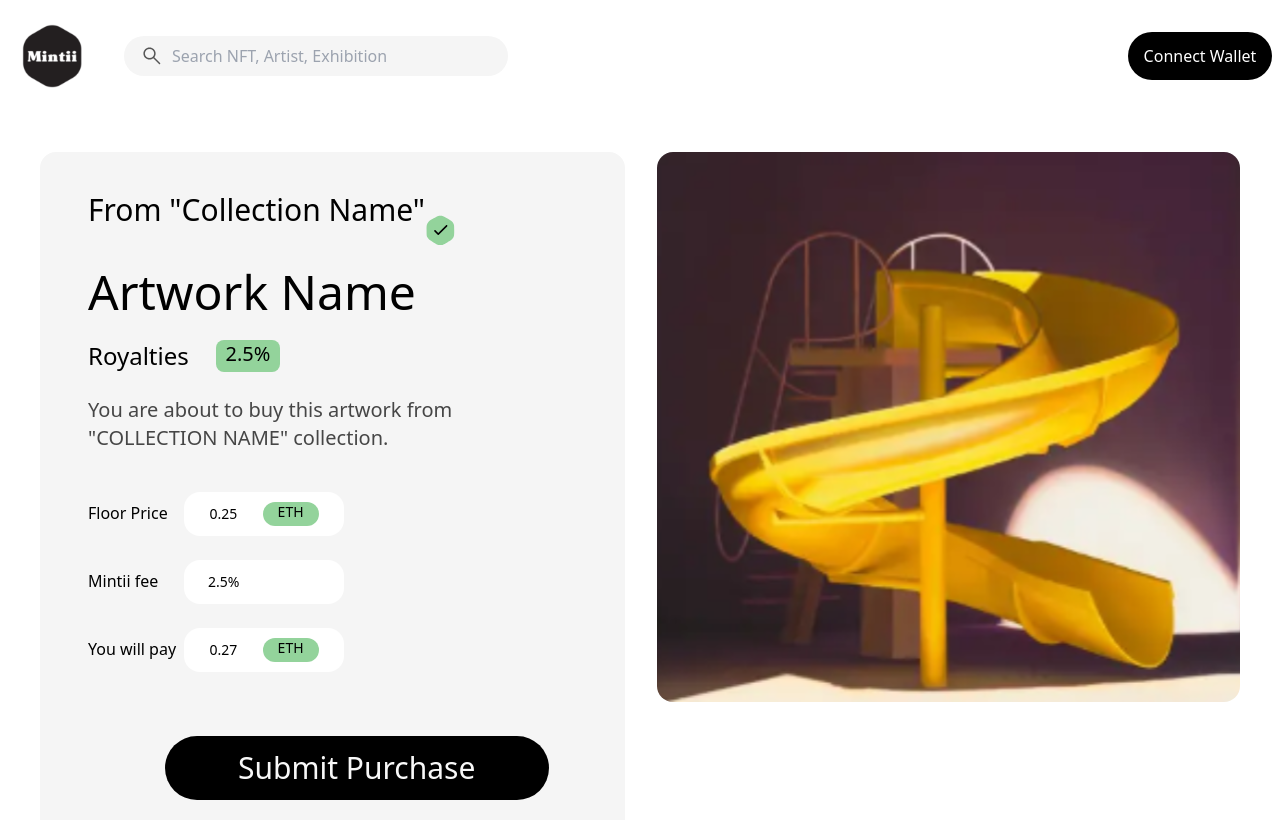
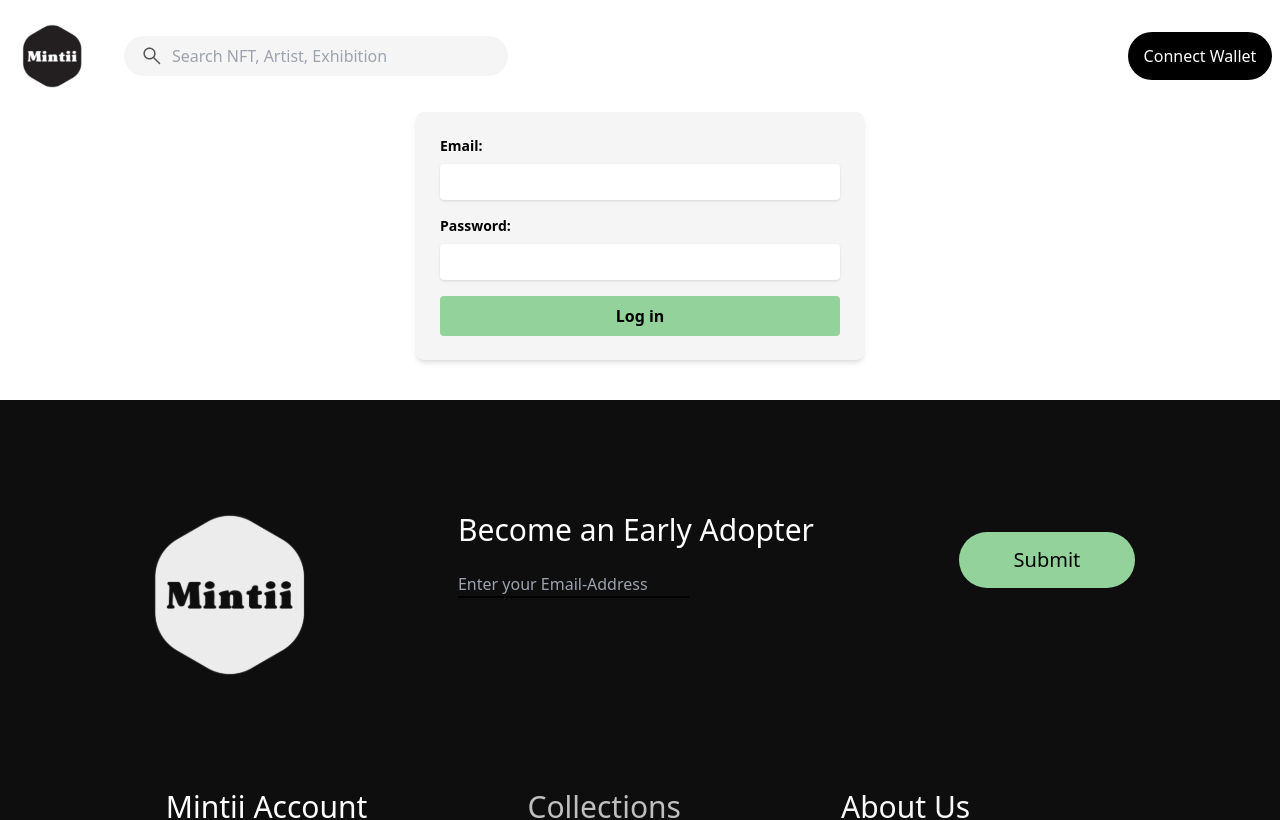
Before and after one commit to sareh-srm/Vizh-React, a React (Vite) app in the folder nft-project/: page /SubmitBid/1 in a window 1280 px wide. Shown: the top 820 px of the page. Built offline with nearby package versions, Linux system fonts and the light colour scheme.

Commit message:
chore:[WIP] Login routing

```diff
--- a/nft-project/src/App.tsx
+++ b/nft-project/src/App.tsx
@@ -3,7 +3,8 @@
 import Header from "./components/Header";
 import NFTList from "./components/NFTList";
 import Footer from "./components/Footer";
-import NFTDetails from "./components/NFTDetails";
+//import NFTDetails from "./components/NFTDetails";
+import Login from "./components/Login";
 
 const App: React.FC = () => {
   return (
@@ -12,10 +13,12 @@
       <Routes>
         {/* this should be the landing page */}
         <Route path="/" element={<NFTList />} />
+        <Route path="/" element={<Header />} />
+        <Route path="/login" element={<Login />} />
         {/* create a login page */}
         {/* create nft list page */}
 
-        <Route path="/SubmitBid/:id" element={<NFTDetails />} />
+        <Route path="/SubmitBid/:id" element={<Login />} />
       </Routes>
       <Footer />
     </Router>
```
